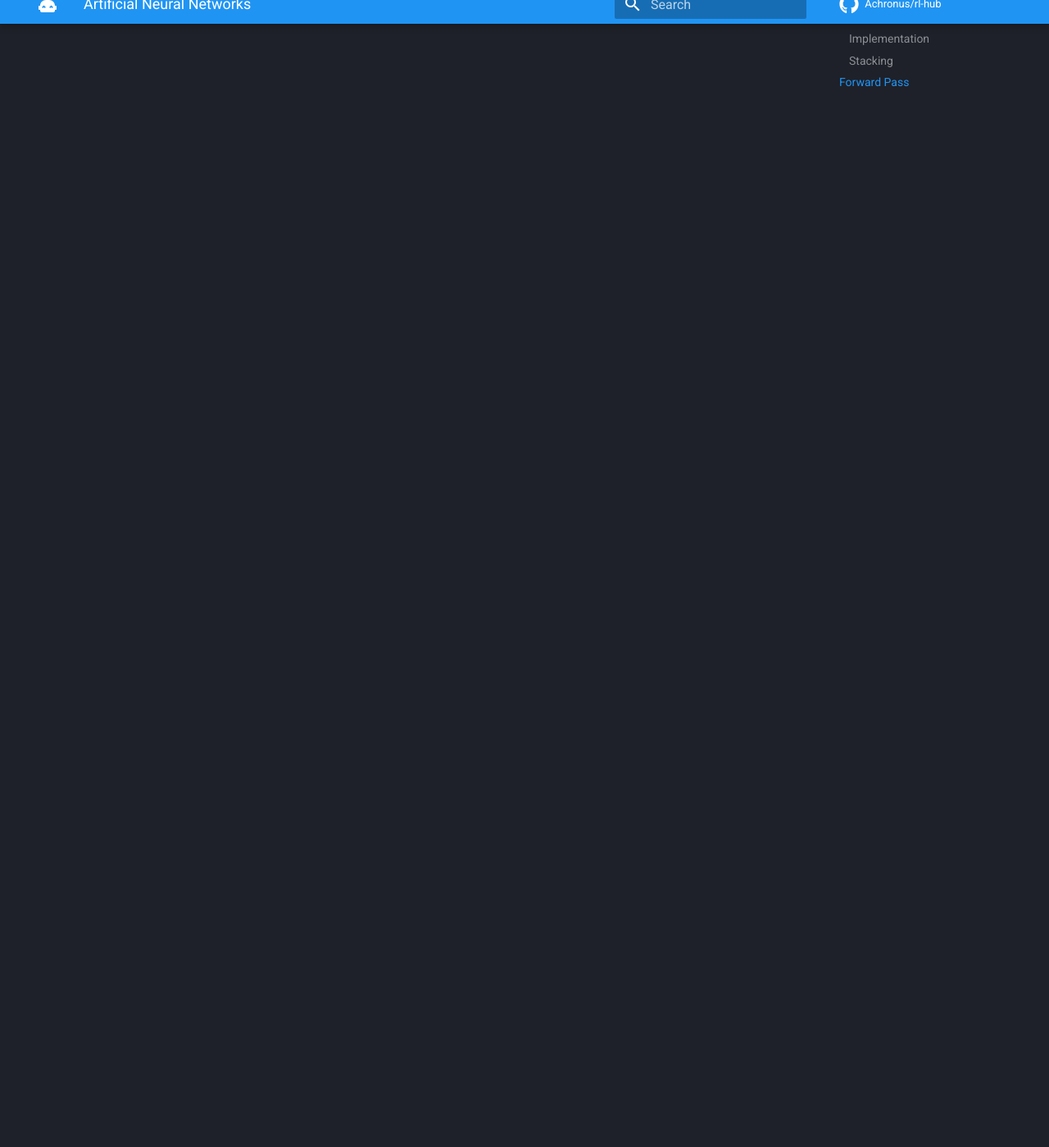
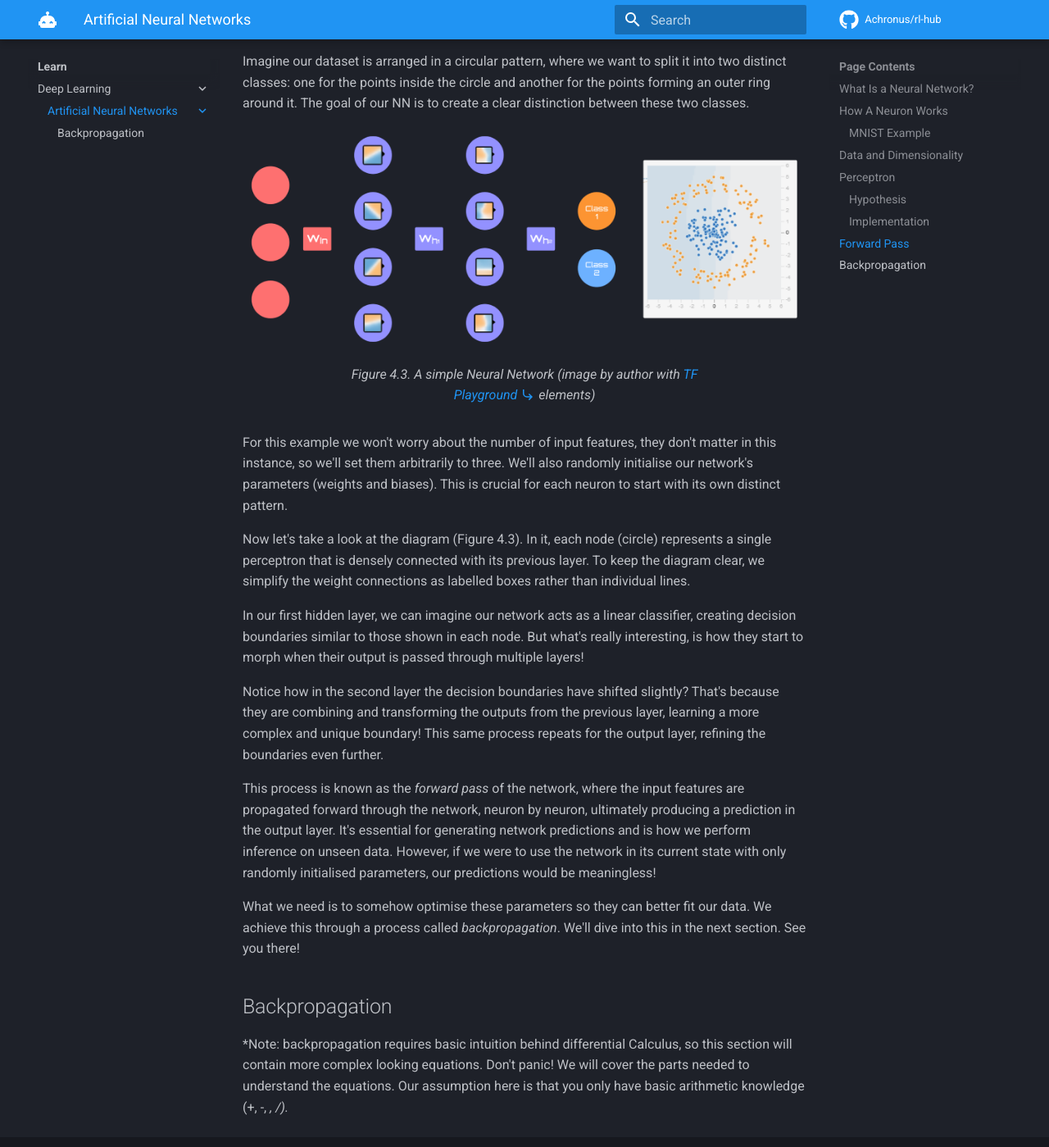
Before and after one commit to Achronus/rl-hub, an MkDocs documentation site: the page built from docs/learn/deep-learning/basics/index.md, in a window 1280 px wide and 1400 px high, scrolled down 10681 px. Shown: the whole window at 82% size. Built offline with MkDocs 1.6.1 and Material for MkDocs 9.7.7, drawn with Linux system fonts in a browser that asks for light colours; comment, search, counter and statistics services are not loaded; before the commit the page ends 10710 px from its top, so only the background shows below that; some of the changed text lies outside the part shown.

Commit message:
Added `Forward Pass` section

```diff
--- a/docs/learn/deep-learning/basics/index.md
+++ b/docs/learn/deep-learning/basics/index.md
@@ -244,10 +244,39 @@ You may be wondering: "*Why do we only have a single weight per feature (column)
 
 More importantly, this would cause the perceptron to learn the unique patterns of each individual sample rather than identifying the general patterns across the feature. A single weight per feature provides a more robust way to capture the relationship between each feature and the predicted output. This also helps the model generalise more effectively to unseen data, which is exactly what we want in real-world applications.
 
-So, in essence, all a perceptron is doing is optimising a decision boundary using a set of parameters (weights and biases) around the input data. It's remarkable how such a simple mechanism can be so powerful, particularly when combining it with other perceptrons. Let's explore that next.
-
-### Stacking
-
-
+So, in essence, all a perceptron is doing is optimising a decision boundary using a set of parameters (weights and biases) around the input data. It's remarkable how such a simple mechanism can be so powerful, particularly when combining it with other perceptrons! Let's explore that next.
 
 ## Forward Pass
+
+Now that we have an understanding of a single neuron (perceptron), let's see what happens when we chain them together.
+
+Consider a small network with:
+
+- 2 hidden layers - 4 neurons each
+- 2 output nodes
+- And, Tanh activation function for all nodes - outputs bound between $[-1, 1]$
+
+We'll use [Tensorflow's Playground :material-arrow-right-bottom:](https://playground.tensorflow.org/#activation=tanh&batchSize=10&dataset=circle&regDataset=reg-plane&learningRate=0.001&regularizationRate=0&noise=0&networkShape=6,6,2&seed=0.34949&showTestData=false&discretize=false&percTrainData=50&x=true&y=true&xTimesY=false&xSquared=false&ySquared=false&cosX=false&sinX=false&cosY=false&sinY=false&collectStats=false&problem=classification&initZero=false&hideText=false) to help with this and the diagram in Figure 4.3.
+
+Imagine our dataset is arranged in a circular pattern, where we want to split it into two distinct classes: one for the points inside the circle and another for the points forming an outer ring around it. The goal of our NN is to create a clear distinction between these two classes.
+
+<figure markdown="span">
+    ![Simple Neural Network](../../../assets/imgs/simple-nn.png)
+    <figcaption>Figure 4.3. A simple Neural Network (image by author with [TF Playground :material-arrow-right-bottom:](https://playground.tensorflow.org/#activation=tanh&batchSize=10&dataset=circle&regDataset=reg-plane&learningRate=0.001&regularizationRate=0&noise=0&networkShape=6,6,2&seed=0.34949&showTestData=false&discretize=false&percTrainData=50&x=true&y=true&xTimesY=false&xSquared=false&ySquared=false&cosX=false&sinX=false&cosY=false&sinY=false&collectStats=false&problem=classification&initZero=false&hideText=false) elements)</figcaption>
+</figure>
+
+For this example we won't worry about the number of input features, they don't matter in this instance, so we'll set them arbitrarily to three. We'll also randomly initialise our network's parameters (weights and biases). This is crucial for each neuron to start with its own distinct pattern.
+
+Now let's take a look at the diagram (Figure 4.3). In it, each node (circle) represents a single perceptron that is densely connected with its previous layer. To keep the diagram clear, we simplify the weight connections as labelled boxes rather than individual lines.
+
+In our first hidden layer, we can imagine our network acts as a linear classifier, creating decision boundaries similar to those shown in each node. But what's really interesting, is how they start to morph when their output is passed through multiple layers!
+
+Notice how in the second layer the decision boundaries have shifted slightly? That's because they are combining and transforming the outputs from the previous layer, learning a more complex and unique boundary! This same process repeats for the output layer, refining the boundaries even further.
+
+This process is known as the *forward pass* of the network, where the input features are propagated forward through the network, neuron by neuron, ultimately producing a prediction in the output layer. It's essential for generating network predictions and is how we perform inference on unseen data. However, if we were to use the network in its current state with only randomly initialised parameters, our predictions would be meaningless!
+
+What we need is to somehow optimise these parameters so they can better fit our data. We achieve this through a process called *backpropagation*. We'll dive into this in the next section. See you there!
+
+## Backpropagation
+
+*Note: backpropagation requires basic intuition behind differential Calculus, so this section will contain more complex looking equations. Don't panic! We will cover the parts needed to understand the equations. Our assumption here is that you only have basic arithmetic knowledge (+, -, *, /).*
```
Also changed, not shown: docs/assets/imgs/simple-nn.png (added).
